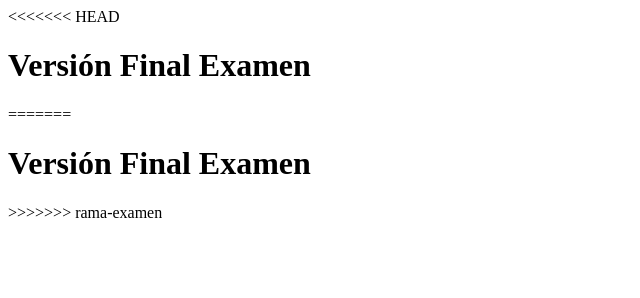
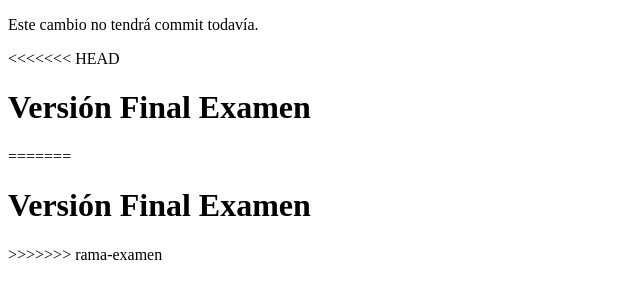
Before and after one commit to edvinalmendarez-ops/Examen-git, a plain HTML site: page index.html in a window 1280 px wide. Shown: the whole page, without its empty margins (0-640 px from the left). Drawn offline with Linux system fonts and the light colour scheme.

Commit message:
Commit 1 en rama-rebase

```diff
--- a/index.html
+++ b/index.html
@@ -4,6 +4,8 @@
     <title>Examen Git</title>
 </head>
 <body>
+<p>Este cambio no tendrá commit todavía.</p>
+
 <<<<<<< HEAD
     <h1>Versión Final Examen</h1>
 =======
```
